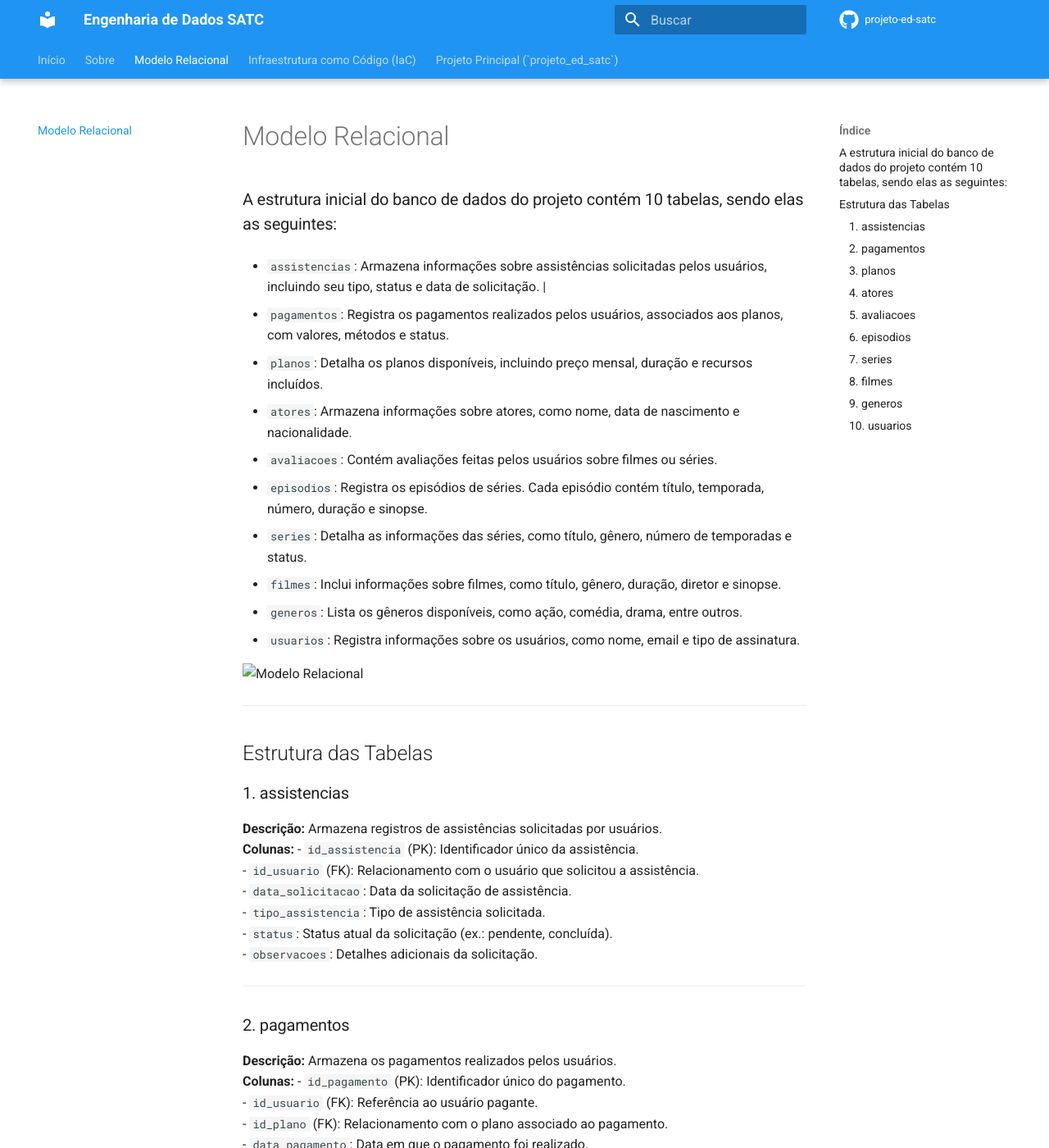
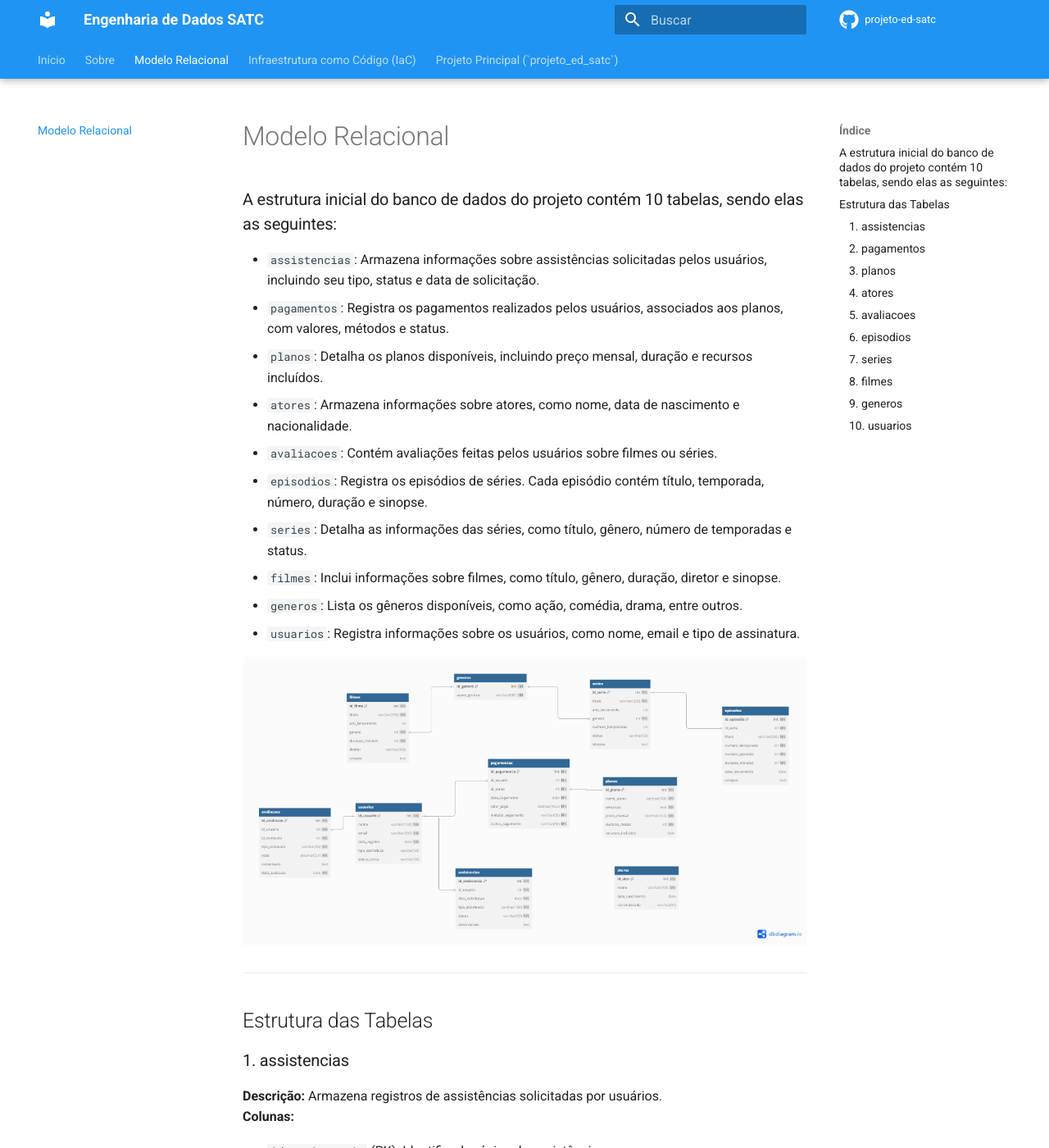
Before and after one commit to taylorteixeira/projeto-ed-satc, an MkDocs documentation site: the page built from docs/modelo_relacional.md, in a window 1280 px wide and 1400 px high. Shown: the whole window at 82% size. Built offline with MkDocs 1.6.1 and Material for MkDocs 9.7.7, drawn with Linux system fonts in a browser that asks for light colours; comment, search, counter and statistics services are not loaded; some of the changed text lies outside the part shown.

Commit message:
docs: arruma a imagem do modelo relacional

```diff
--- a/docs/modelo_relacional.md
+++ b/docs/modelo_relacional.md
@@ -2,10 +2,7 @@
 
 ### A estrutura inicial do banco de dados do projeto contém 10 tabelas, sendo elas as seguintes:
 
- - `assistencias`: Armazena informações sobre assistências solicitadas pelos usuários, incluindo seu tipo, status e data de solicitação. |
-
-
-
+ - `assistencias`: Armazena informações sobre assistências solicitadas pelos usuários, incluindo seu tipo, status e data de solicitação.
 - `pagamentos`: Registra os pagamentos realizados pelos usuários, associados aos planos, com valores, métodos e status.
 - `planos`: Detalha os planos disponíveis, incluindo preço mensal, duração e recursos incluídos.
 - `atores`: Armazena informações sobre atores, como nome, data de nascimento e nacionalidade.
@@ -16,7 +13,7 @@
 - `generos`: Lista os gêneros disponíveis, como ação, comédia, drama, entre outros.
 - `usuarios`: Registra informações sobre os usuários, como nome, email e tipo de assinatura.
 
-![Modelo Relacional](assets\modelo_fisico_relacional.png)
+![Modelo Relacional](assets/modelo_fisico_relacional.png)
 
 ---
 
@@ -24,7 +21,8 @@
 
 ### 1. assistencias
 **Descrição:** Armazena registros de assistências solicitadas por usuários.
-**Colunas:**
+**Colunas:** </br>
+
 - `id_assistencia` (PK): Identificador único da assistência.
 - `id_usuario` (FK): Relacionamento com o usuário que solicitou a assistência.
 - `data_solicitacao`: Data da solicitação de assistência.
@@ -36,7 +34,8 @@
 
 ### 2. pagamentos
 **Descrição:** Armazena os pagamentos realizados pelos usuários.
-**Colunas:**
+**Colunas:** </br>
+
 - `id_pagamento` (PK): Identificador único do pagamento.
 - `id_usuario` (FK): Referência ao usuário pagante.
 - `id_plano` (FK): Relacionamento com o plano associado ao pagamento.
@@ -49,7 +48,8 @@
 
 ### 3. planos
 **Descrição:** Detalha os planos de assinatura disponíveis.
-**Colunas:**
+**Colunas:**  </br>
+
 - `id_plano` (PK): Identificador único do plano.
 - `nome_plano`: Nome do plano.
 - `descricao`: Descrição detalhada do plano.
@@ -61,7 +61,8 @@
 
 ### 4. atores
 **Descrição:** Contém as principais informações sobre os atores.
-**Colunas:**
+**Colunas:**  </br>
+
 - `id_ator` (PK): Identificador único do ator.
 - `nome`: Nome do ator.
 - `data_nascimento`: Data de nascimento.
@@ -71,7 +72,8 @@
 
 ### 5. avaliacoes
 **Descrição:** Registra as avaliações realizadas pelos usuários sobre conteúdos.
-**Colunas:**
+**Colunas:**  </br>
+
 - `id_avaliacao` (PK): Identificador único da avaliação.
 - `id_usuario` (FK): Referência ao usuário que avaliou.
 - `id_conteudo`: Identificador do conteúdo avaliado (filme ou série).
@@ -84,7 +86,8 @@
 
 ### 6. episodios
 **Descrição:** Detalha os episódios das séries.
-**Colunas:**
+**Colunas:**  </br>
+
 - `id_episodio` (PK): Identificador único do episódio.
 - `id_serie` (FK): Referência à série correspondente.
 - `titulo`: Título do episódio.
@@ -98,7 +101,8 @@
 
 ### 7. series
 **Descrição:** Contém informações gerais sobre as séries.
-**Colunas:**
+**Colunas:**  </br>
+
 - `id_serie` (PK): Identificador único da série.
 - `titulo`: Título da série.
 - `ano_lancamento`: Ano em que a série foi lançada.
@@ -111,7 +115,8 @@
 
 ### 8. filmes
 **Descrição:** Registra os detalhes sobre filmes disponíveis.
-**Colunas:**
+**Colunas:**  </br>
+
 - `id_filme` (PK): Identificador único do filme.
 - `titulo`: Título do filme.
 - `ano_lancamento`: Ano de lançamento do filme.
@@ -125,6 +130,7 @@
 ### 9. generos
 **Descrição:** Lista os gêneros de filmes e séries.
 **Colunas:**
+</br>
 - `id_genero` (PK): Identificador único do gênero.
 - `nome_genero`: Nome do gênero (ex.: ação, drama, comédia).
 
@@ -133,6 +139,7 @@
 ### 10. usuarios
 **Descrição:** Contém informações gerais sobre os usuários cadastrados.
 **Colunas:**
+</br>
 - `id_usuario` (PK): Identificador único do usuário.
 - `nome`: Nome completo do usuário.
 - `email`: Endereço de email do usuário.
```
Also changed, not shown: README.md (+8 -22 lines), docs/arquitetura_de_solucao.md (deleted), docs/assets/modelo_fisico_relacional.png (renamed from assets/modelo_fisico_relacional.png).
